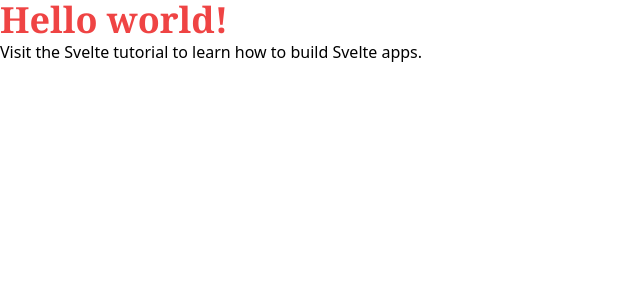
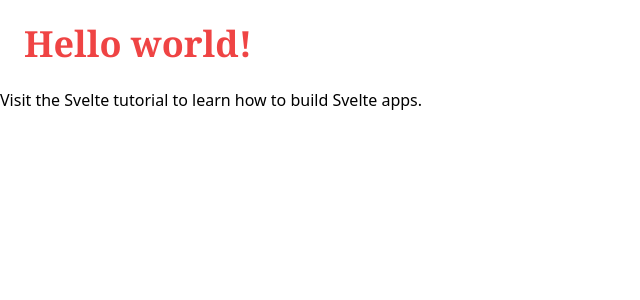
Before and after one commit to Mathav495/DocChain-Demo, a Svelte app in the folder client/: page / in a window 1280 px wide. Shown: the top 300 px of the page, without its empty margins (0-640 px from the left). Built offline with nearby package versions, Linux system fonts and the light colour scheme.

Commit message:
prettier installed

```diff
--- a/client/package.json
+++ b/client/package.json
@@ -12,6 +12,8 @@
     "@rollup/plugin-node-resolve": "^11.0.0",
     "autoprefixer": "^10.4.13",
     "postcss": "^8.4.19",
+    "prettier": "^2.8.0",
+    "prettier-plugin-tailwindcss": "^0.1.13",
     "rollup": "^2.3.4",
     "rollup-plugin-css-only": "^3.1.0",
     "rollup-plugin-livereload": "^2.0.0",
--- a/client/src/App.svelte
+++ b/client/src/App.svelte
@@ -1,14 +1,17 @@
 <script>
-	export let name;
+  export let name
 </script>
 
 <main>
-	<h1 class=" text-4xl font-bold font-serif text-red-500">Hello {name}!</h1>
-	<p>Visit the <a href="https://svelte.dev/tutorial">Svelte tutorial</a> to learn how to build Svelte apps.</p>
+  <h1 class=" p-6 font-serif text-4xl font-bold text-red-500">Hello {name}!</h1>
+  <p>
+    Visit the <a href="https://svelte.dev/tutorial">Svelte tutorial</a> to learn
+    how to build Svelte apps.
+  </p>
 </main>
 
 <style global lang="postcss">
-@tailwind base;
-@tailwind components;
-@tailwind utilities;
+  @tailwind base;
+  @tailwind components;
+  @tailwind utilities;
 </style>
```
Also changed, not shown: 1 other file (tests, documents, lock files or other folders).
